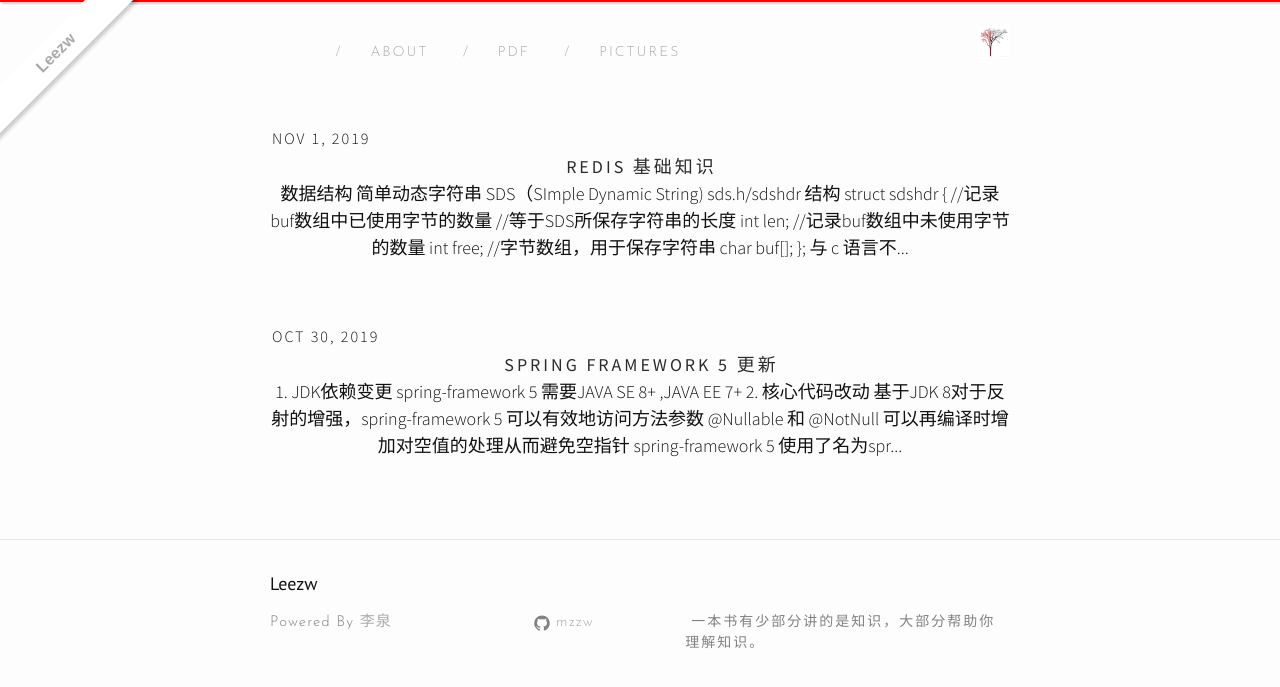
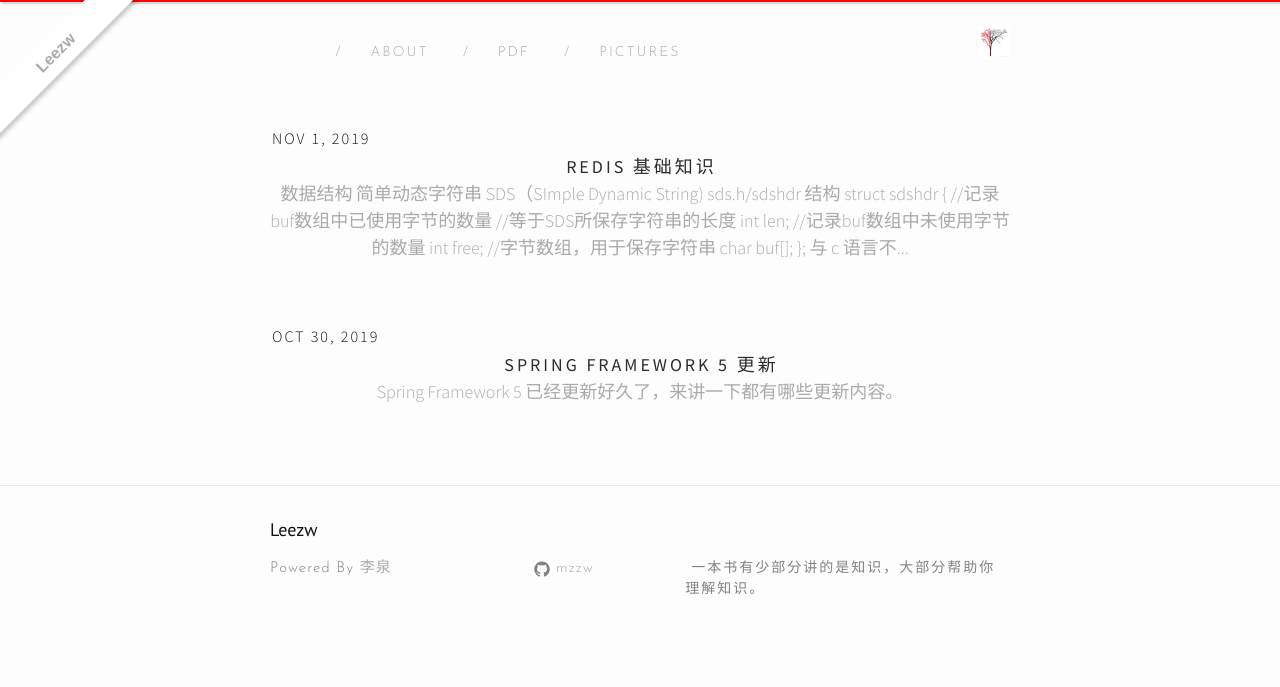
Before and after one commit to quantum-li/quantum-li.github.io, a Jekyll site: the page built from index.html, in a window 1280 px wide. Shown: the top 687 px of the page. Built offline with Jekyll 4.4.1, drawn with Linux system fonts in a browser that asks for light colours; nearby versions of some CDN libraries; the list of posts is cut into pages by our own code.

Commit message:
2019-11-01 17:46:38

```diff
--- a/_config.yml
+++ b/_config.yml
@@ -16,6 +16,7 @@ paginate: 10
 permalink: /:categories/:title
 theme-dark: false #Set to true to change to dark website theme
 markdown_ext: "markdown,mkdown,mkdn,mkd,md"
+excerpt_separator:  '<!-- more -->'
 defaults:
   - scope:
       path: ""
--- a/_posts/2019-10-30-spring-framework-5.md
+++ b/_posts/2019-10-30-spring-framework-5.md
@@ -6,6 +6,7 @@ categories:
 - program
 permalink: /posts/what-is-new-in-spring-framework-5
 description: spring框架，java，编程，代码，spring-framework5更新内容
+excerpt: Spring Framework 5 已经更新好久了，来讲一下都有哪些更新内容。
 ---
 
 # 1. JDK依赖变更
--- a/index.html
+++ b/index.html
@@ -17,7 +17,13 @@ layout: default
     <a class='postLink' href="{{site.url}}{{site.baseurl}}{{post.url}}">{{post.title}}</a>
     </div>
     <div class="postExt">
-   {{ post.content | strip_html | truncate:200}}
+        <a href="{{site.url}}{{site.baseurl}}{{post.url}}">
+     {% if post.excerpt.size < 200 %}
+        {{ post.excerpt | strip_html }}
+     {% else %}
+        {{ post.excerpt | strip_html | truncate:200}}
+     {% endif %}
+        </a>
     </div>
   </div>
 
```
